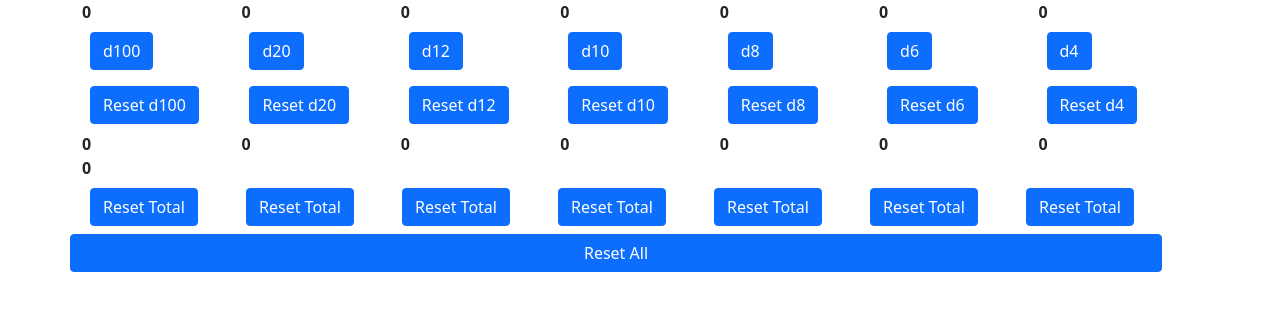
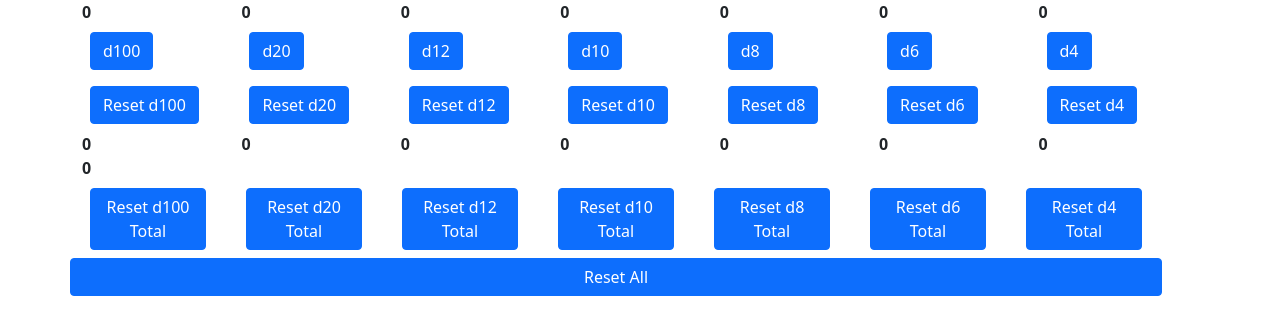
Before and after one commit to demc5656/my-app, a React (Create React App) app: page / in a window 1280 px wide. Shown: the top 334 px of the page. Built offline with nearby package versions, Linux system fonts and the light colour scheme.

Commit message:
Specified buttons

```diff
--- a/src/components/ResetAll.tsx
+++ b/src/components/ResetAll.tsx
@@ -60,13 +60,13 @@ export function ResetAll ({set100, set20, set12, set10, set8, set6, set4, get100
     }
     return <Row>
         <Row>
-        <Col><Button data-testid="reset-total-100-button" onClick={setTotal100} className="m-2">Reset Total</Button></Col>
-        <Col><Button data-testid="reset-total-20-button" onClick={setTotal20} className="m-2">Reset Total</Button></Col>
-        <Col><Button data-testid="reset-total-12-button" onClick={setTotal12} className="m-2">Reset Total</Button></Col>
-        <Col><Button data-testid="reset-total-10-button" onClick={setTotal10} className="m-2">Reset Total</Button></Col>
-        <Col><Button data-testid="reset-total-8-button" onClick={setTotal8} className="m-2">Reset Total</Button></Col>
-        <Col><Button data-testid="reset-total-6-button" onClick={setTotal6} className="m-2">Reset Total</Button></Col>
-        <Col><Button data-testid="reset-total-4-button" onClick={setTotal4} className="m-2">Reset Total</Button></Col>
+        <Col><Button data-testid="reset-total-100-button" onClick={setTotal100} className="m-2">Reset d100 Total</Button></Col>
+        <Col><Button data-testid="reset-total-20-button" onClick={setTotal20} className="m-2">Reset d20 Total</Button></Col>
+        <Col><Button data-testid="reset-total-12-button" onClick={setTotal12} className="m-2">Reset d12 Total</Button></Col>
+        <Col><Button data-testid="reset-total-10-button" onClick={setTotal10} className="m-2">Reset d10 Total</Button></Col>
+        <Col><Button data-testid="reset-total-8-button" onClick={setTotal8} className="m-2">Reset d8 Total</Button></Col>
+        <Col><Button data-testid="reset-total-6-button" onClick={setTotal6} className="m-2">Reset d6 Total</Button></Col>
+        <Col><Button data-testid="reset-total-4-button" onClick={setTotal4} className="m-2">Reset d4 Total</Button></Col>
         </Row>
         <Row><Button data-testid="reset-all-button" onClick={() => {setNow100(); setNow20(); setNow12(); setNow10(); setNow8(); setNow6(); setNow4(); setTotal100(); setTotal20(); setTotal12(); setTotal10(); setTotal8(); setTotal6(); setTotal4();}}>Reset All</Button></Row>
     </Row>
```
